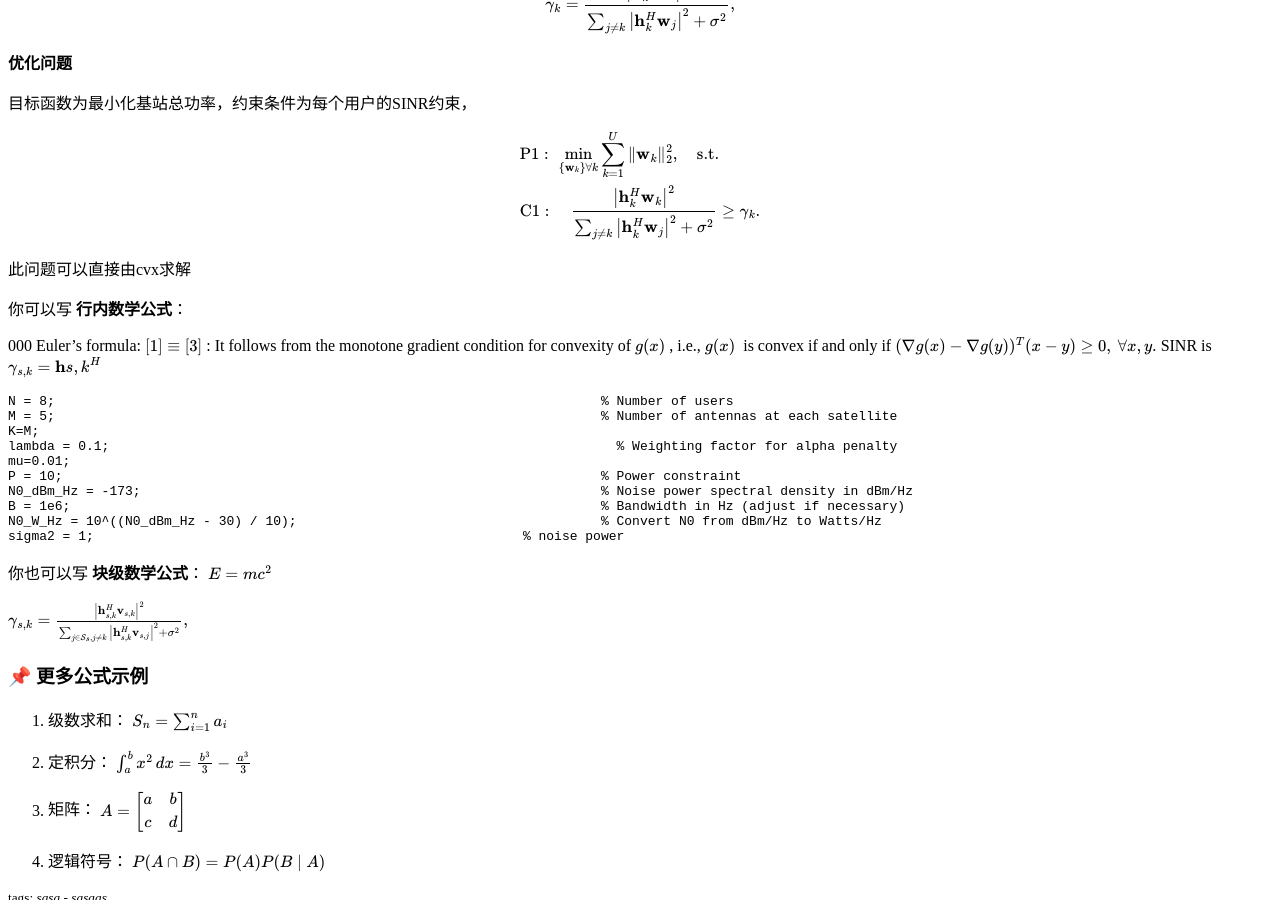
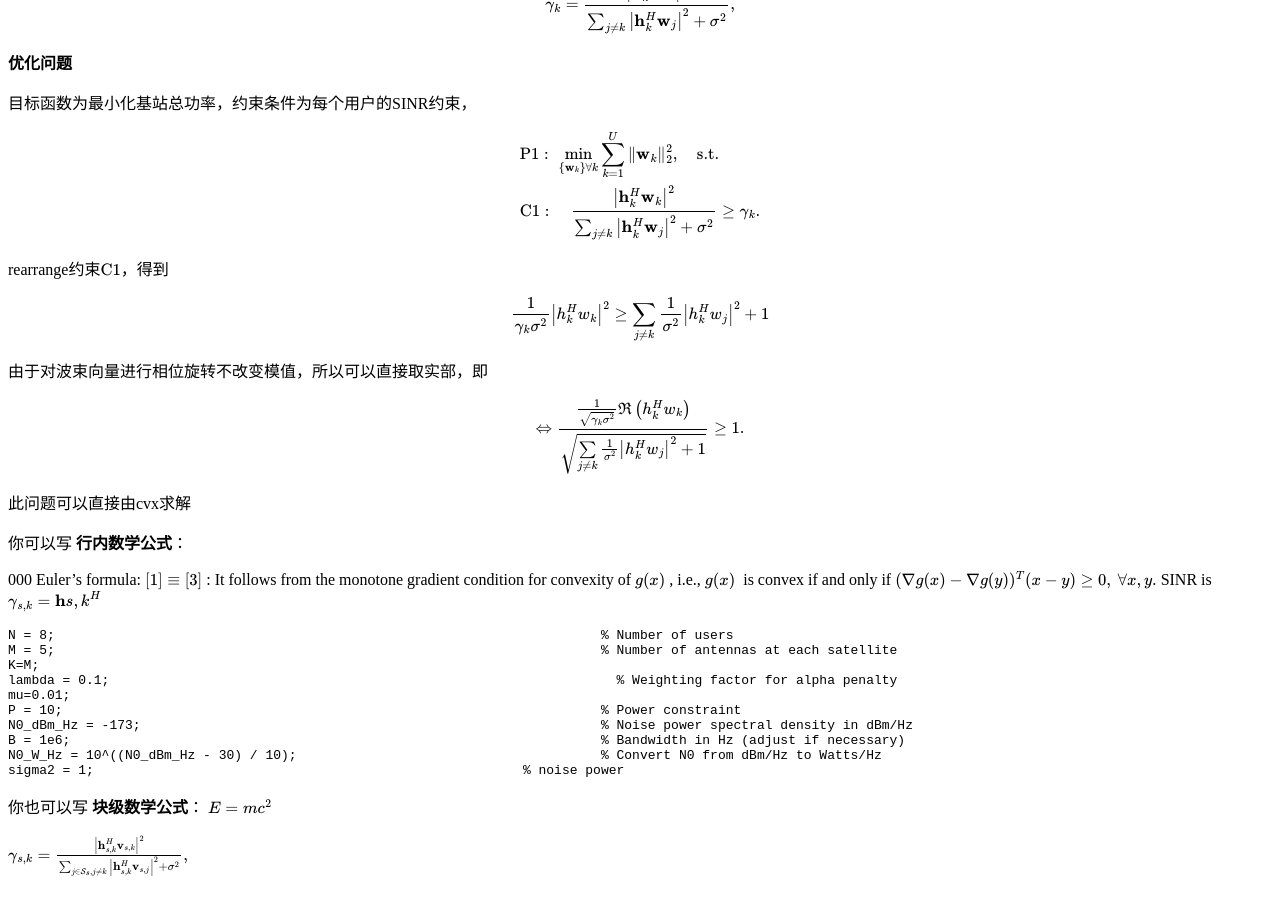
Before and after one commit to wq2li/wq2li.github.io, a Jekyll site: the page built from _posts/2025-03-01-my-first-post.md, in a window 1280 px wide and 900 px high, scrolled down 352 px. Built offline with Jekyll 4.4.1, drawn with Linux system fonts in a browser that asks for light colours; formulas are drawn with MathJax 3.

Commit message:
Update 2025-03-01-my-first-post.md

```diff
--- a/_posts/2025-03-01-my-first-post.md
+++ b/_posts/2025-03-01-my-first-post.md
@@ -40,6 +40,20 @@ $$
 \end{aligned}
 
 \end{equation}
+$$
+
+rearrange约束$\text{C1}$，得到
+
+$$
+\frac{1}{\gamma_k \sigma^2} \left| h_k^H w_k \right|^2 \geq \sum_{j \neq k} \frac{1}{\sigma^2} \left| h_k^H w_j \right|^2 + 1
+$$
+
+由于对波束向量进行相位旋转不改变模值，所以可以直接取实部，即
+
+$$
+\Leftrightarrow \frac{\frac{1}{\sqrt{\gamma_k \sigma^2}} \Re \left( h_k^H w_k \right)}
+{\sqrt{\sum\limits_{j \neq k} \frac{1}{\sigma^2} \left| h_k^H w_j \right|^2 + 1}}
+\geq 1.
 $$
 
 
```
